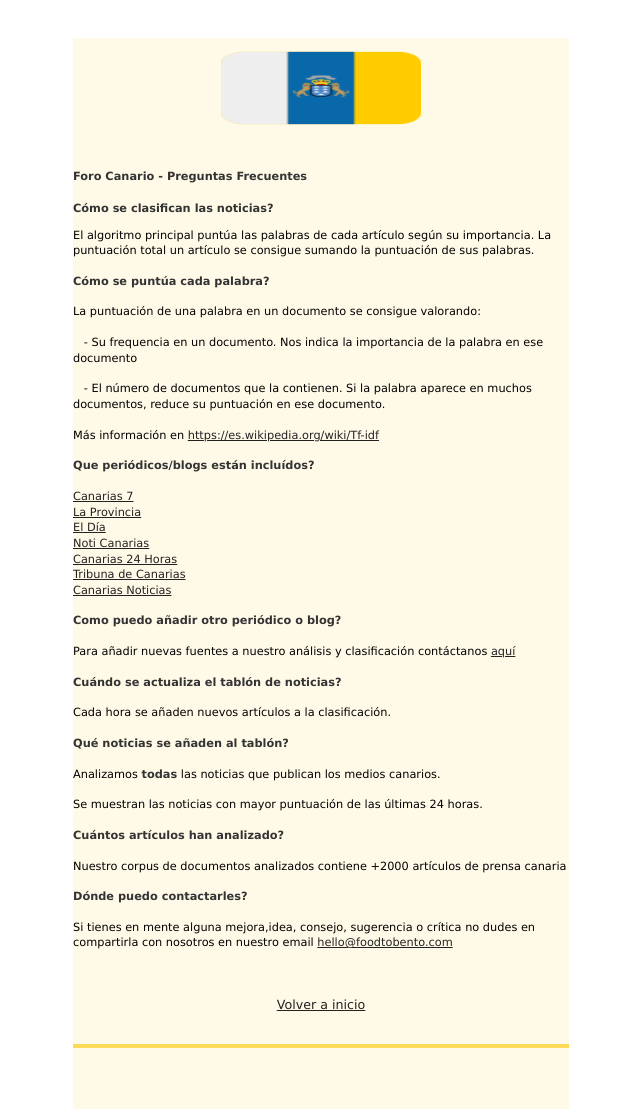
After one commit to pablosr11/spanish-news-summarizer, a Flask app: page /preguntas in a window 1280 px wide. The commit adds this page. Shown: the whole page, without its empty margins (319-959 px from the left). Run offline with Flask 2, Linux system fonts and the light colour scheme.

Commit message:
Add FAQ website and links

```diff
--- /dev/null
+++ b/cortito/static/faq.css
@@ -0,0 +1,30 @@
+body { font-family:Verdana; font-size:8.5pt; }
+td { font-family:Verdana; font-size:8.5pt; line-height:138%; }
+blockquote {line-height:122%; }
+p { margin-bottom:15px; }
+
+a:link    { color:#222222; }
+a:visited { color:#444444; }
+b { color:#333333; }
+
+.atras { font-size:9.5pt; text-align: center}
+
+
+.foot { font-size:9.5pt; }
+.foot a:link, .foot a:visited { text-decoration:none; }
+.foot a:hover { text-decoration:underline; }
+
+.apply a:link { color:#0000ff; font-size:9pt; }
+.apply a:visited { color:#0000ff; font-size:9pt; }
+
+.title { font-size:10pt; }
+.title b { color:#000000; }
+
+.big { margin-top:3ex; }
+.small { margin-top:-1.6ex; }
+
+.center {
+    display: block;
+    margin-left: auto;
+    margin-right: auto;
+  }
--- a/cortito/templates/rss/index.html
+++ b/cortito/templates/rss/index.html
@@ -91,14 +91,14 @@
 
                     <table width="100%" cellspacing="0" cellpadding="1">
                         <tr>
-                            <td bgcolor="#ff6600"></td>
+                            <td bgcolor="fcdb58"></td>
                         </tr>
                     </table>
                     <br>
                     <center>
                         <span class="links">
-                            <a href="#">FAQ</a>  |
-                            <a href="#">Contact</a>
+                            <a href="/preguntas">FAQ</a>  |
+                            <a href="mailto:xxxx">Contact</a>
                         </span>
                         <br><br>
                     </center>
--- /dev/null
+++ b/cortito/templates/rss/preguntas.html
@@ -0,0 +1,94 @@
+
+<html>
+<head>
+    <link rel="stylesheet" type="text/css" href="{{ url_for('static', filename='faq.css') }}">
+    <link rel="shortcut icon" href="/static/img/foro.png">
+    <title>Foro Canario - Preguntas Frecuentes</title>
+</head>
+
+<body bgcolor=#ffffff>
+    <center>
+        <br><br>
+        <table width=500 cellpadding=0>
+            <tr><td bgcolor=#fffae8>
+                <a href="/"><img src="/static/img/foro.png" border=0 width=200 height=100 class="center"></a>
+                <br><br>
+                <b>Foro Canario - Preguntas Frecuentes</b>
+                <br><br>
+                    <b>Cómo se clasifican las noticias?</b>
+                        <p>
+                        El algoritmo principal puntúa las palabras de cada artículo según
+                        su importancia. La puntuación total un artículo se consigue sumando
+                        la puntuación de sus palabras.
+                        <p>
+                    <b>Cómo se puntúa cada palabra?</b>
+                        <p>
+                        La puntuación de una palabra en un documento se consigue valorando:
+                        <p>
+                        &nbsp&nbsp&nbsp- Su frequencia en un documento. Nos indica la importancia
+                        de la palabra en ese documento
+                        <p>
+                        &nbsp&nbsp&nbsp- El número de documentos que la contienen. Si la palabra
+                        aparece en muchos documentos, reduce su puntuación en ese documento.
+                        <p>
+                        Más información en <a href='https://es.wikipedia.org/wiki/Tf-idf'>https://es.wikipedia.org/wiki/Tf-idf</a>
+                        <p>
+                    <b>Que periódicos/blogs están incluídos?</b>
+                        <p>
+                        <a href='https://www.canarias7.es/'>Canarias 7</a><br>
+                        <a href='https://www.laprovincia.es/'>La Provincia</a><br>
+                        <a href='https://www.eldia.es/'>El Día</a><br>
+                        <a href='https://www.noticanarias.com/'>Noti Canarias</a><br>
+                        <a href='http://www.canarias24horas.com/'>Canarias 24 Horas</a><br>
+                        <a href='http://tribunadecanarias.es/'>Tribuna de Canarias</a><br>
+                        <a href='https://canariasnoticias.es/'>Canarias Noticias</a><br>
+                        <p>
+                    <b>Como puedo añadir otro periódico o blog?</b>
+                        <p>
+                        Para añadir nuevas fuentes a nuestro análisis y clasificación
+                        contáctanos <a href="mailto:xxxx">aquí</a>
+                        <p>
+                    <b>Cuándo se actualiza el tablón de noticias?</b>
+                        <p>
+                        Cada hora se añaden nuevos artículos a la clasificación.
+                        <p>
+                    <b>Qué noticias se añaden al tablón?</b>
+                        <p>
+                        Analizamos <b>todas</b> las noticias que publican los medios
+                        canarios.
+                        <p>
+                        Se muestran las noticias con mayor puntuación de las últimas
+                        24 horas.
+                        <p>
+                    <b>Cuántos artículos han analizado?</b>
+                        <p>
+                        Nuestro corpus de documentos analizados contiene +2000
+                        artículos de prensa canaria
+                        <p>
+                    <b>Dónde puedo contactarles?</b>
+                        <p>
+                        Si tienes en mente alguna mejora,idea, consejo, sugerencia o crítica no dudes
+                        en compartirla con nosotros en nuestro email
+                        <a href="mailto:xxxx">hello@foodtobento.com</a>
+
+                        <p><p>
+
+                <!--
+
+                    porque hay noticias repetidas?
+                    porque no puedo comentar en las noticias?
+                    cuantas articulso han analizado
+                -->
+                <br>
+                <p align=center>
+                    <a class='atras' align=center href="/">Volver a inicio</a>
+            <br><br><br>
+        <table width=100% bgcolor=fcdb58 cellpadding=0><tr><td></td></tr></table>
+            <p align=center>
+                <span class=foot>
+                        <br><br>
+                </span>
+            </td></tr>
+        </table>
+    </center>
+</body>
--- a/cortito/website.py
+++ b/cortito/website.py
@@ -28,6 +28,11 @@ def website():
 
     return render_template('rss/index.html', articles=articles)
 
+@app.route('/preguntas')
+def preguntas():
+        return render_template('rss/preguntas.html')
+
+
 @app.teardown_appcontext
 def cleanup(resp_or_exc):
     Session.remove()
```
Also changed, not shown: cortito/cortito.py (+6 -12 lines).
